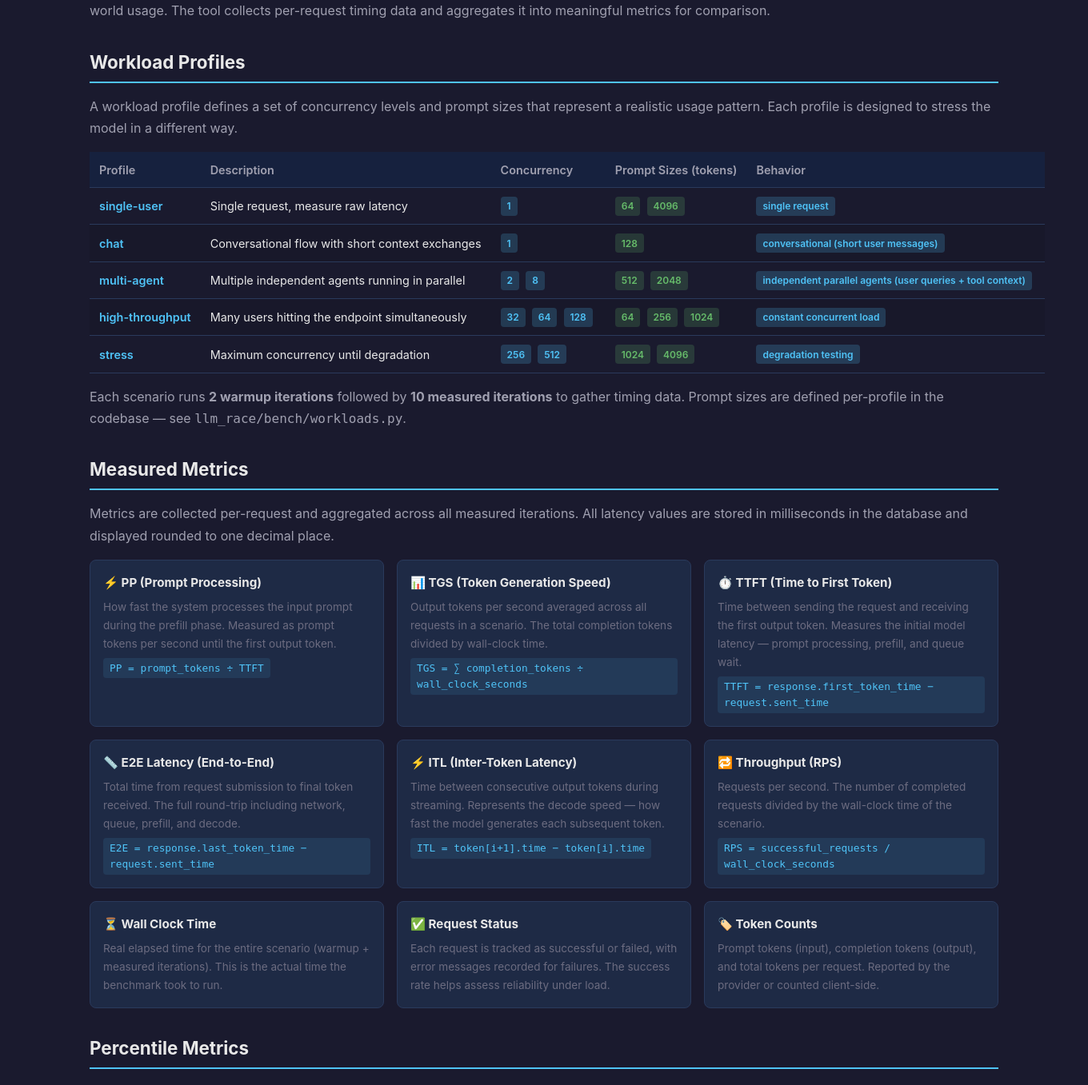
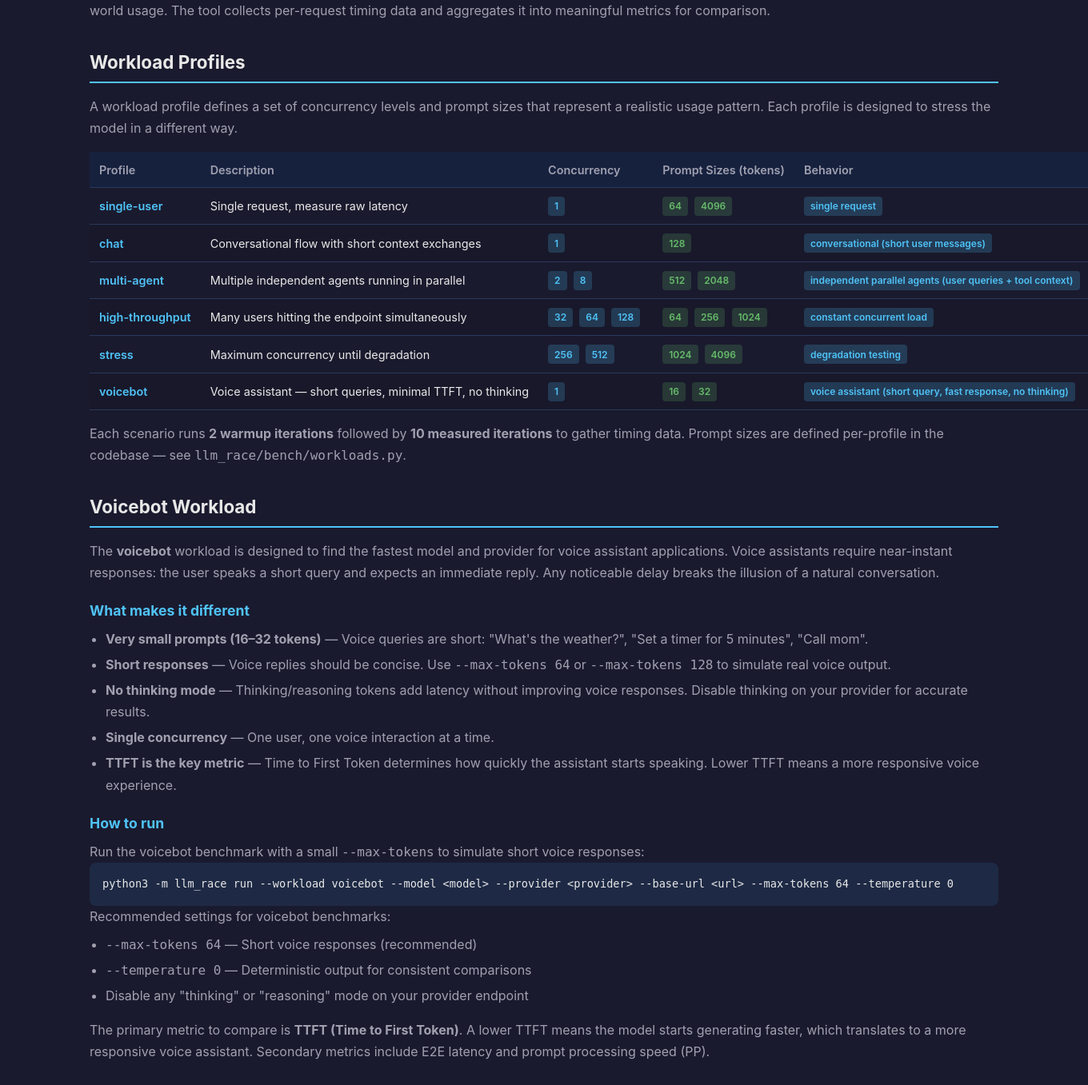
Before and after one commit to danieltvela/llm-race, a Python web app: template llm_race/web/templates/docs.html in a window 1360 px wide. Shown: the part 303-1660 px from the top of the page at 80% size. Run offline with Jinja, Linux system fonts and the light colour scheme; the template is opened without the code that fills it, so the values that code supplies are empty.

Commit message:
voicebot benchmark

```diff
--- a/llm_race/web/server.py
+++ b/llm_race/web/server.py
@@ -197,6 +197,7 @@ class BenchmarkHTTPHandler(http.server.BaseHTTPRequestHandler):
             model_names = [row[0] for row in session.query(Model.name).distinct().order_by(Model.name).all()]
             provider_names = [row[0] for row in session.query(Model.provider_name).distinct().order_by(Model.provider_name).all()]
             machine_hostnames = [row[0] for row in session.query(Machine.hostname).distinct().order_by(Machine.hostname).all()]
+            workload_profiles = [row[0] for row in session.query(Benchmark.workload_profile).distinct().order_by(Benchmark.workload_profile).all()]
 
             html = jinja_env.get_template("index.html").render(
                 benchmarks=result.items,
@@ -212,6 +213,7 @@ class BenchmarkHTTPHandler(http.server.BaseHTTPRequestHandler):
                 model_names=model_names,
                 provider_names=provider_names,
                 machine_hostnames=machine_hostnames,
+                workload_profiles=workload_profiles,
                 sort_by=sort_by,
                 sort_order=sort_order,
             )
--- a/llm_race/web/templates/docs.html
+++ b/llm_race/web/templates/docs.html
@@ -146,6 +146,13 @@
         <td><span class="badge-doc beh">1024</span> <span class="badge-doc beh">4096</span></td>
         <td><span class="badge-doc conc">degradation testing</span></td>
       </tr>
+      <tr>
+        <td>voicebot</td>
+        <td>Voice assistant — short queries, minimal TTFT, no thinking</td>
+        <td><span class="badge-doc conc">1</span></td>
+        <td><span class="badge-doc beh">16</span> <span class="badge-doc beh">32</span></td>
+        <td><span class="badge-doc conc">voice assistant (short query, fast response, no thinking)</span></td>
+      </tr>
     </tbody>
   </table>
   <p>
@@ -153,6 +160,50 @@
     <strong>10 measured iterations</strong> to gather timing data.
     Prompt sizes are defined per-profile in the codebase — see
     <code>llm_race/bench/workloads.py</code>.
+  </p>
+</div>
+
+<div class="docs-section">
+  <h2>Voicebot Workload</h2>
+  <p>
+    The <strong>voicebot</strong> workload is designed to find the fastest model and provider
+    for voice assistant applications. Voice assistants require near-instant responses: the
+    user speaks a short query and expects an immediate reply. Any noticeable delay breaks
+    the illusion of a natural conversation.
+  </p>
+
+  <h3>What makes it different</h3>
+  <ul>
+    <li><strong>Very small prompts (16–32 tokens)</strong> — Voice queries are short:
+      "What's the weather?", "Set a timer for 5 minutes", "Call mom".</li>
+    <li><strong>Short responses</strong> — Voice replies should be concise. Use
+      <code>--max-tokens 64</code> or <code>--max-tokens 128</code> to simulate real voice output.</li>
+    <li><strong>No thinking mode</strong> — Thinking/reasoning tokens add latency without
+      improving voice responses. Disable thinking on your provider for accurate results.</li>
+    <li><strong>Single concurrency</strong> — One user, one voice interaction at a time.</li>
+    <li><strong>TTFT is the key metric</strong> — Time to First Token determines how quickly
+      the assistant starts speaking. Lower TTFT means a more responsive voice experience.</li>
+  </ul>
+
+  <h3>How to run</h3>
+  <p>
+    Run the voicebot benchmark with a small <code>--max-tokens</code> to simulate short voice responses:
+  </p>
+  <pre style="background: var(--bg-card); padding: 1rem; border-radius: var(--radius); overflow-x: auto; font-size: 0.85rem; color: var(--text-primary);">
+python3 -m llm_race run --workload voicebot --model &lt;model&gt; --provider &lt;provider&gt; --base-url &lt;url&gt; --max-tokens 64 --temperature 0</pre>
+  <p>
+    Recommended settings for voicebot benchmarks:
+  </p>
+  <ul>
+    <li><code>--max-tokens 64</code> — Short voice responses (recommended)</li>
+    <li><code>--temperature 0</code> — Deterministic output for consistent comparisons</li>
+    <li>Disable any "thinking" or "reasoning" mode on your provider endpoint</li>
+  </ul>
+  <p>
+    The primary metric to compare is <strong>TTFT (Time to First Token)</strong>.
+    A lower TTFT means the model starts generating faster, which translates to a
+    more responsive voice assistant. Secondary metrics include E2E latency and
+    prompt processing speed (PP).
   </p>
 </div>
 
```
Also changed, not shown: llm_race/bench/workloads.py (+9 -1 lines), llm_race/web/templates/index.html (+9 -0 lines), tests/test_workloads.py (+14 -4 lines), README.md.
